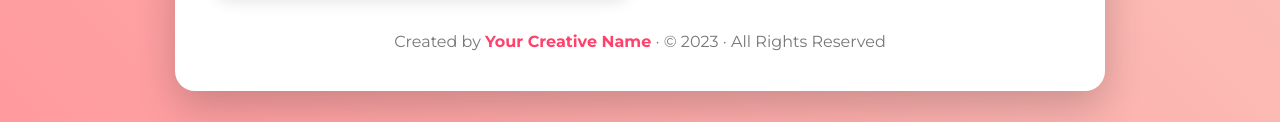
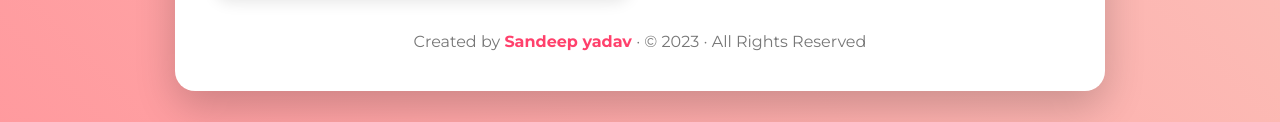
Before and after one commit to sandeepyadavamit/Puzzle-tools, a plain HTML site: page index.html in a window 1280 px wide. Shown: the part 902-1024 px from the top of the page. Drawn offline with Linux system fonts and the light colour scheme.

Commit message:
Update index.html

```diff
--- a/index.html
+++ b/index.html
@@ -250,7 +250,7 @@
         </div>
 
         <div class="footer">
-            Created by <span class="creator">Your Creative Name</span> · © 2023 · All Rights Reserved
+            Created by <span class="creator">Sandeep yadav</span> · © 2023 · All Rights Reserved
         </div>
     </div>
 </body>
```
